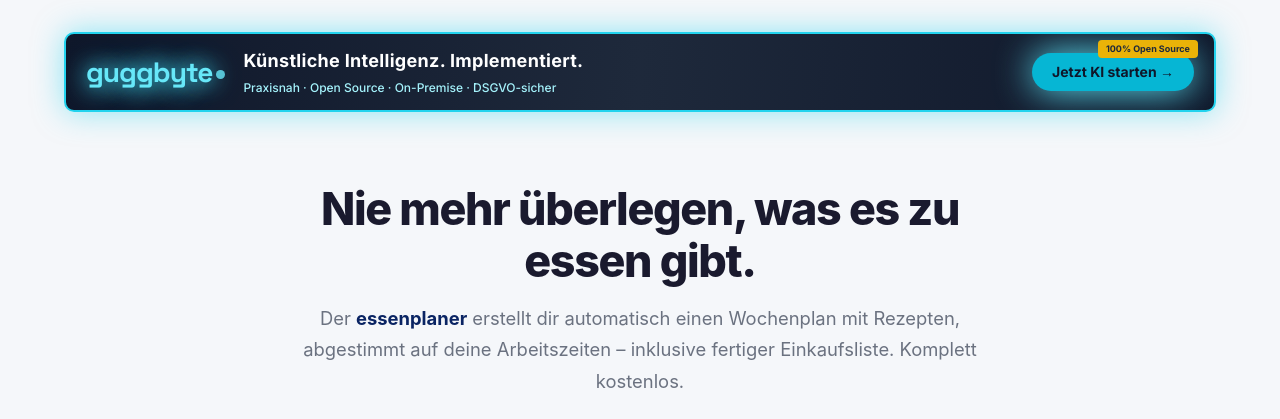
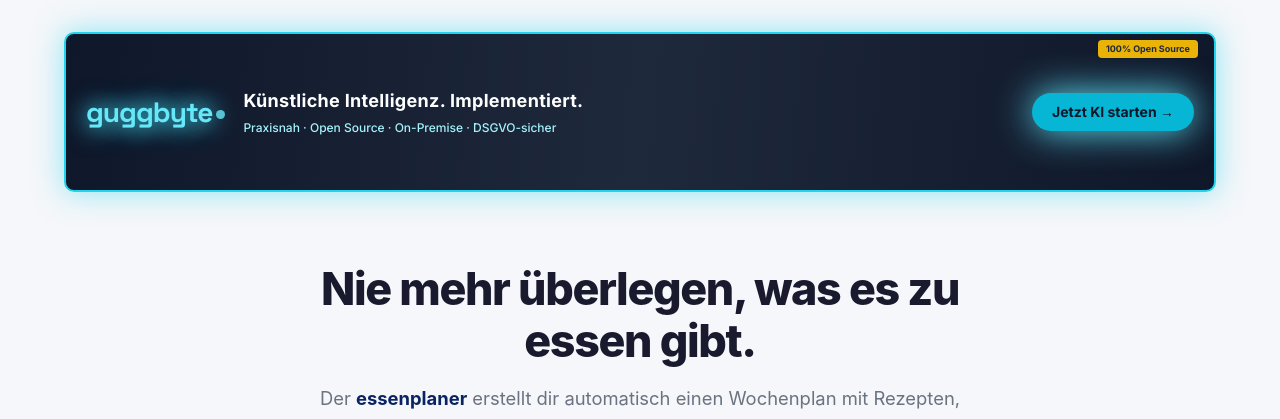
Before and after one commit to guggenbergerME/essenplaner, a FastAPI app: page / in a window 1280 px wide. Shown: the part 73-492 px from the top of the page. Run offline with FastAPI, Linux system fonts and the light colour scheme.

Commit message:
fix: Werbebanner auf 160px Höhe verdoppelt
Co-Authored-By: Claude Sonnet 4.6 <noreply@anthropic.com>

```diff
--- a/app/templates/startseite.html
+++ b/app/templates/startseite.html
@@ -15,7 +15,7 @@
 <style>
 .gb-banner {
     width: 100%;
-    height: 80px;
+    height: 160px;
     background: linear-gradient(95deg, #0f172a 0%, #1e293b 50%, #0f172a 100%);
     border: 2px solid #22d3ee;
     border-radius: 10px;
```
